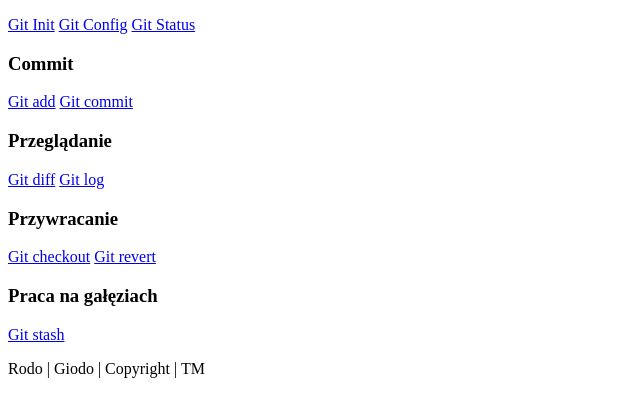
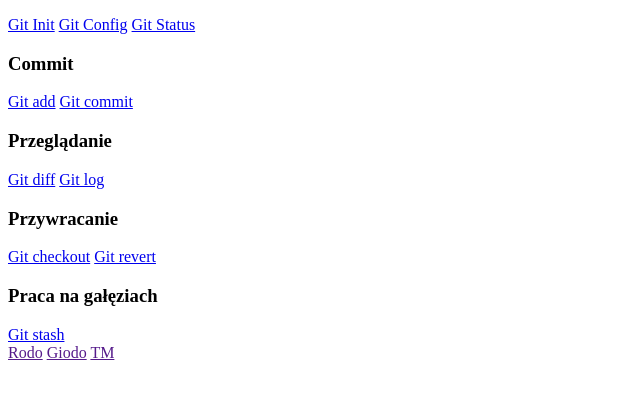
Before and after one commit to marcinbereda/git-open-grudzien, a plain HTML site: page strona/index.html in a window 1280 px wide. Shown: the part 190-606 px from the top of the page, without its empty margins (0-640 px from the left). Drawn offline with Linux system fonts and the light colour scheme.

Commit message:
WIP - Stopka

```diff
--- a/strona/index.html
+++ b/strona/index.html
@@ -36,7 +36,9 @@
   <a href="rownolegla/git-stash.html">Git stash</a>
 
   <footer>
-    <p>Rodo | Giodo | Copyright | TM</p>
+    <a href="">Rodo</a>
+    <a href="">Giodo</a>
+    <a href="">TM</a>
   </footer>
 
 </body>
```
Also changed, not shown: strona/rownolegla/git-reflog.html (added, +1 -0 lines).
